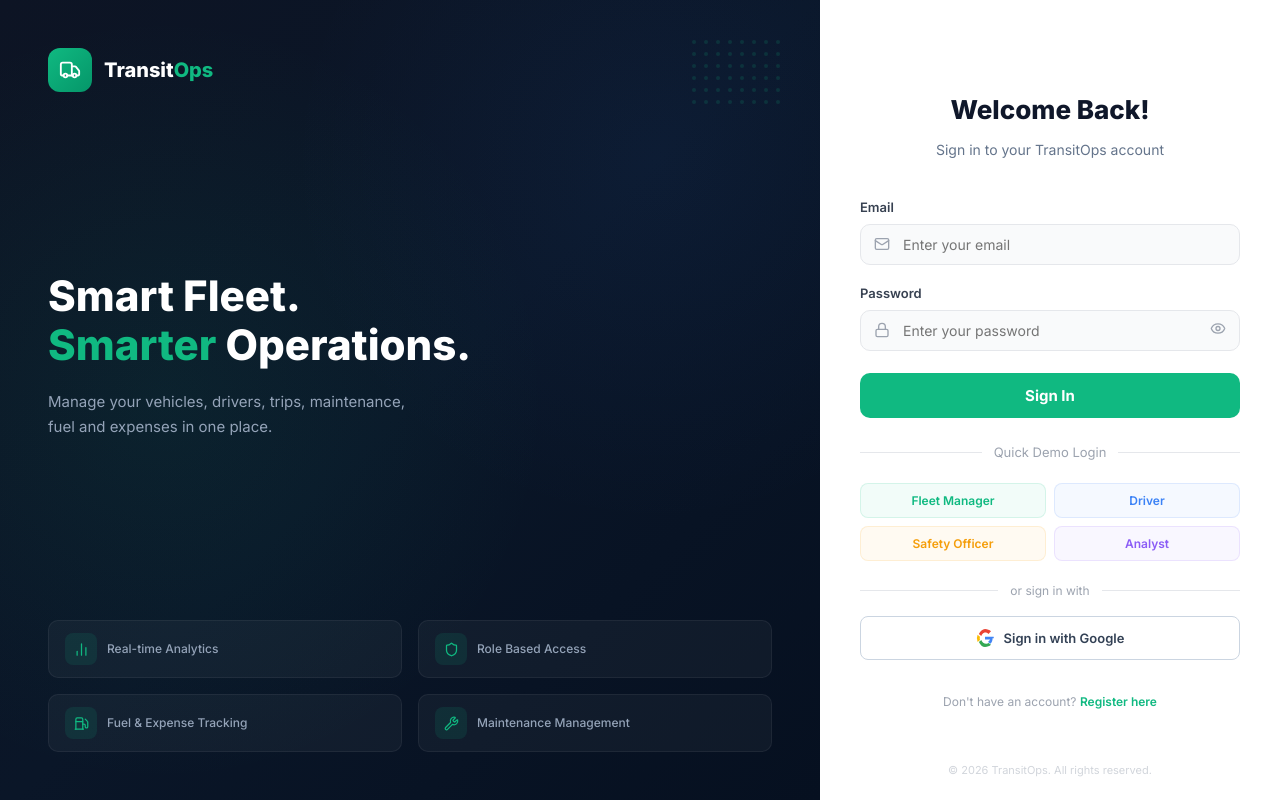
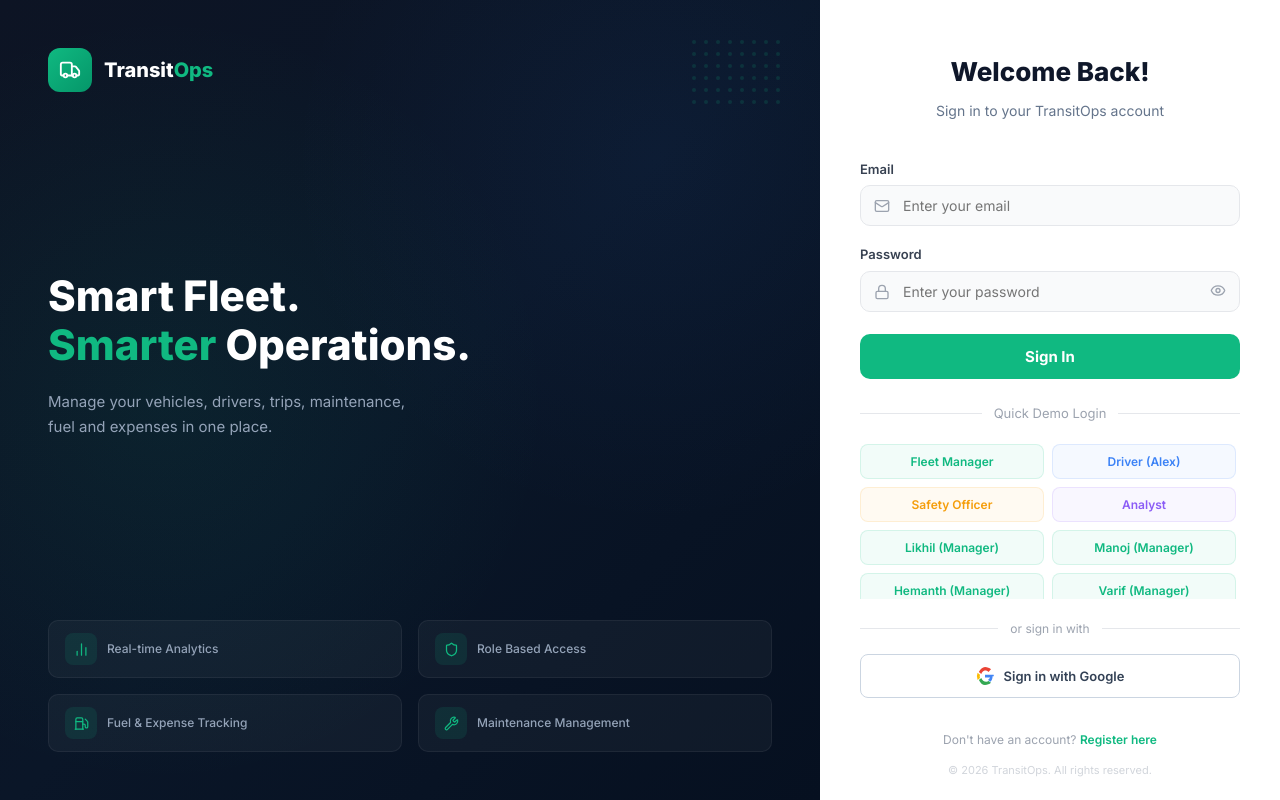
Before and after one commit to pidugulikhil/odoo-hackathon-2026, a React (Vite) app in the folder frontend/: page /login in a window 1280 px wide. Built offline with nearby package versions, Linux system fonts and the light colour scheme; no server answers.

Commit message:
feat: synchronize login page demo credentials list with all database-seeded team accounts

```diff
--- a/frontend/src/pages/LoginPage.jsx
+++ b/frontend/src/pages/LoginPage.jsx
@@ -9,9 +9,15 @@
 
 const DEMO_ACCOUNTS = [
   { label: 'Fleet Manager', email: 'fleet@transitops.com', color: '#10b981' },
-  { label: 'Driver', email: 'driver@transitops.com', color: '#3b82f6' },
+  { label: 'Driver (Alex)', email: 'driver@transitops.com', color: '#3b82f6' },
   { label: 'Safety Officer', email: 'safety@transitops.com', color: '#f59e0b' },
   { label: 'Analyst', email: 'finance@transitops.com', color: '#8b5cf6' },
+  { label: 'Likhil (Manager)', email: 'pidugulikhil@gmail.com', color: '#10b981' },
+  { label: 'Manoj (Manager)', email: 'jagarapumanojkumar@gmail.com', color: '#10b981' },
+  { label: 'Hemanth (Manager)', email: 'cyberattackerhemanth@gmail.com', color: '#10b981' },
+  { label: 'Varif (Manager)', email: 'varifgaming@gmail.com', color: '#10b981' },
+  { label: 'Varif (Driver)', email: 'varifgamingarmy@gmail.com', color: '#3b82f6' },
+  { label: 'Varif (Safety)', email: 'varif@gmail.com', color: '#f59e0b' },
 ];
 
 const FEATURES = [
@@ -270,7 +276,15 @@
           </div>
 
           {/* Demo Accounts */}
-          <div style={{ display: 'grid', gridTemplateColumns: '1fr 1fr', gap: 8 }}>
+          <div style={{
+            display: 'grid',
+            gridTemplateColumns: '1fr 1fr',
+            gap: 8,
+            maxHeight: 155,
+            overflowY: 'auto',
+            paddingRight: 4,
+            marginBottom: 4
+          }}>
             {DEMO_ACCOUNTS.map(acc => (
               <button
                 key={acc.email}
```
